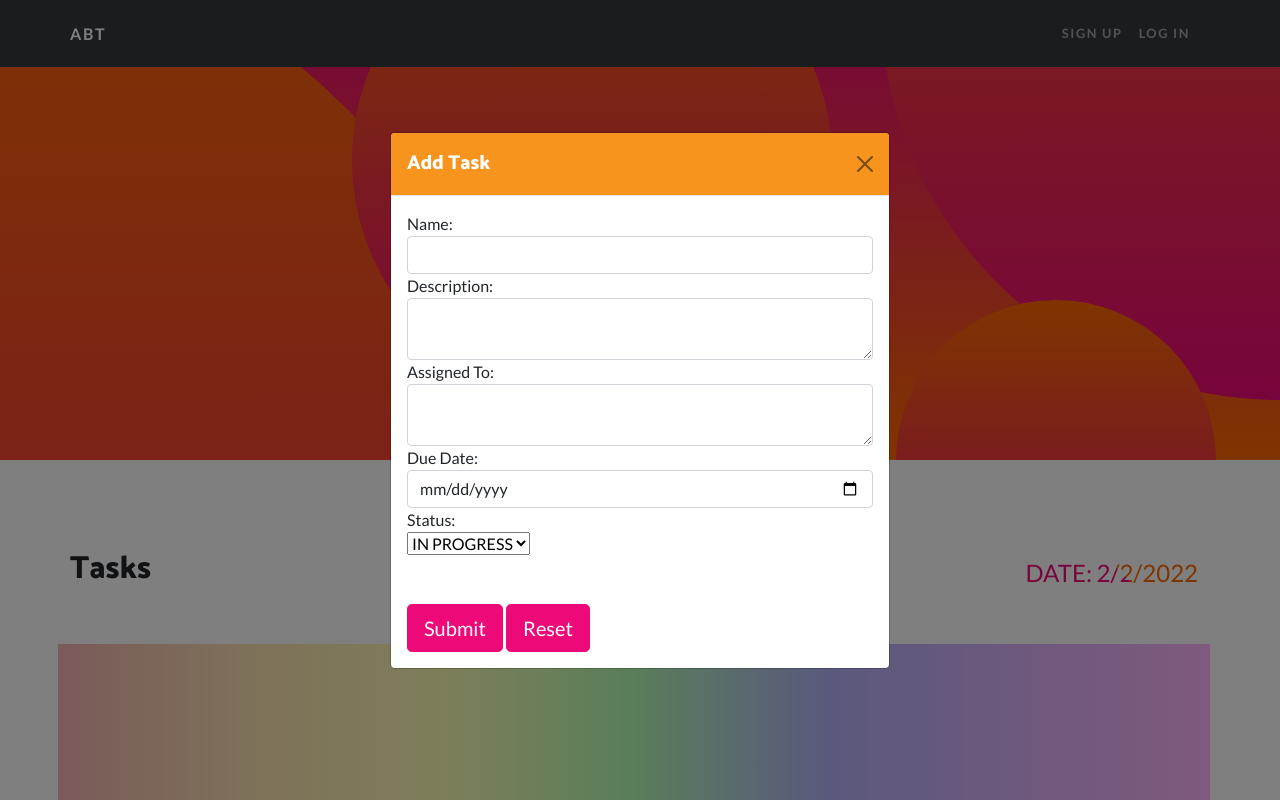
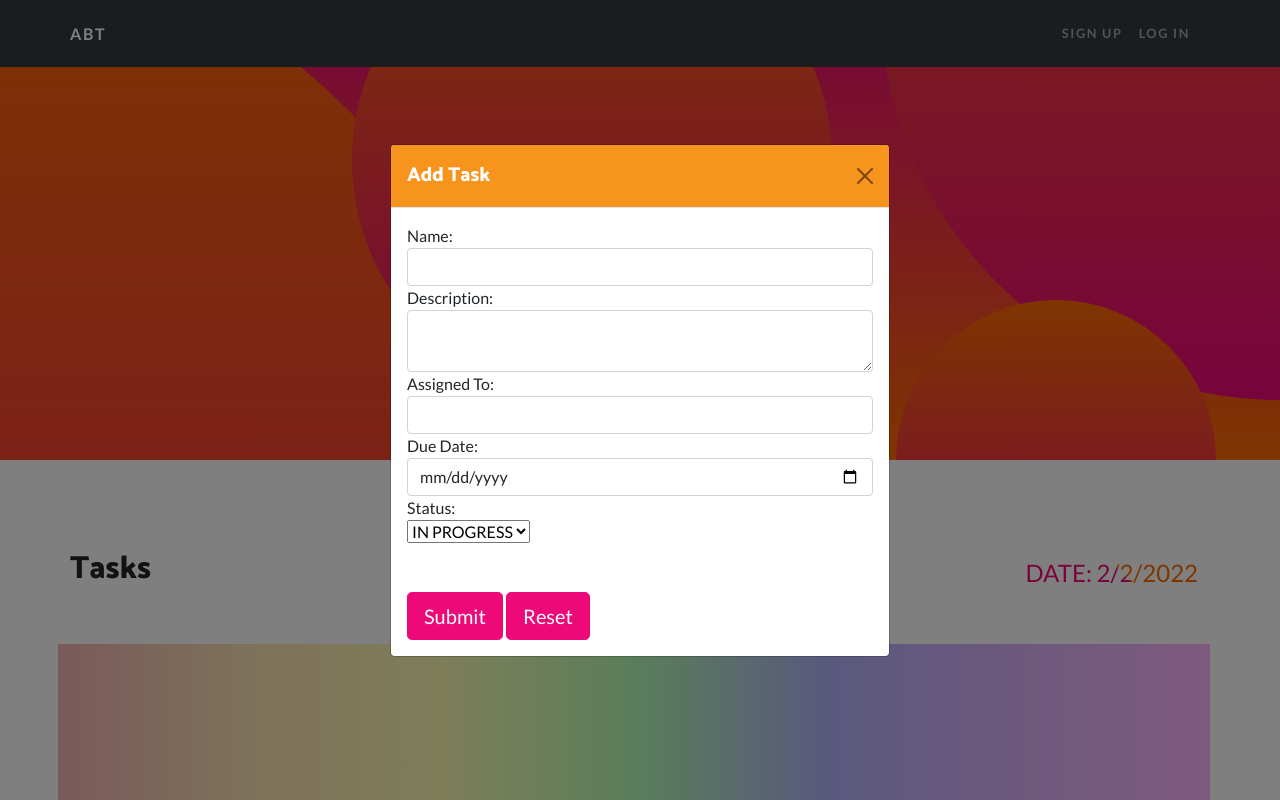
Before and after one commit to Khatrialok5/myTaskPlanner, a website: page index.html in a window 1280 px wide. Both pictures are taken after a click on the button "ADD NEW TASK". Shown: the top 800 px of the page. Drawn offline with Linux system fonts and the light colour scheme.

Commit message:
asigned to filed change from textarea to input

```diff
--- a/index.html
+++ b/index.html
@@ -104,7 +104,7 @@
 
                       <div class="form-group">
                         <label for="newTask-AssignedTo">Assigned To:</label>
-                        <textarea class="form-control" id="newTask-AssignedTo"></textarea>
+                        <input type="text" class="form-control" id="newTask-AssignedTo"></input>
                         <div class="invalid-feedback">
                           Please enter a valid Assigned To
                         </div>
@@ -113,16 +113,6 @@
                         </div>
                       </div>
 
-                      <!-- <div class="form-group ">
-                        <label for="newTaskAssignedTo">Assigned To:</label>
-                        <input type="text" class="form-control" id="newTaskAssignedTo" />
-                        <div class="invalid-feedback">
-                          Please enter a valid Assigne
-                        </div>
-                        <div class="valid-feedback">
-                          Looks good!
-                        </div>
-                      </div> -->
                       <div class="form-group">
                         <label for="newTaskDueDate">Due Date:</label>
                         <input type="date" class="form-control" id="newTaskDueDate" />
```
